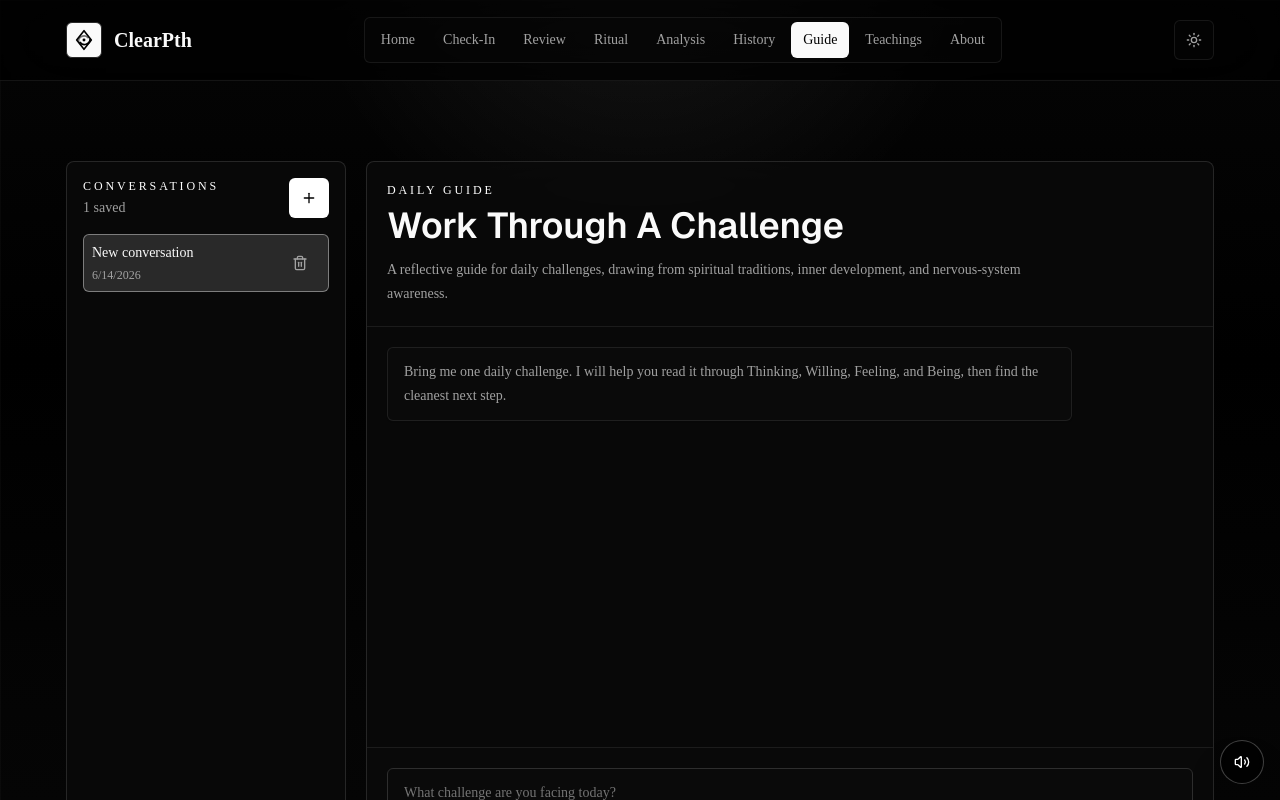
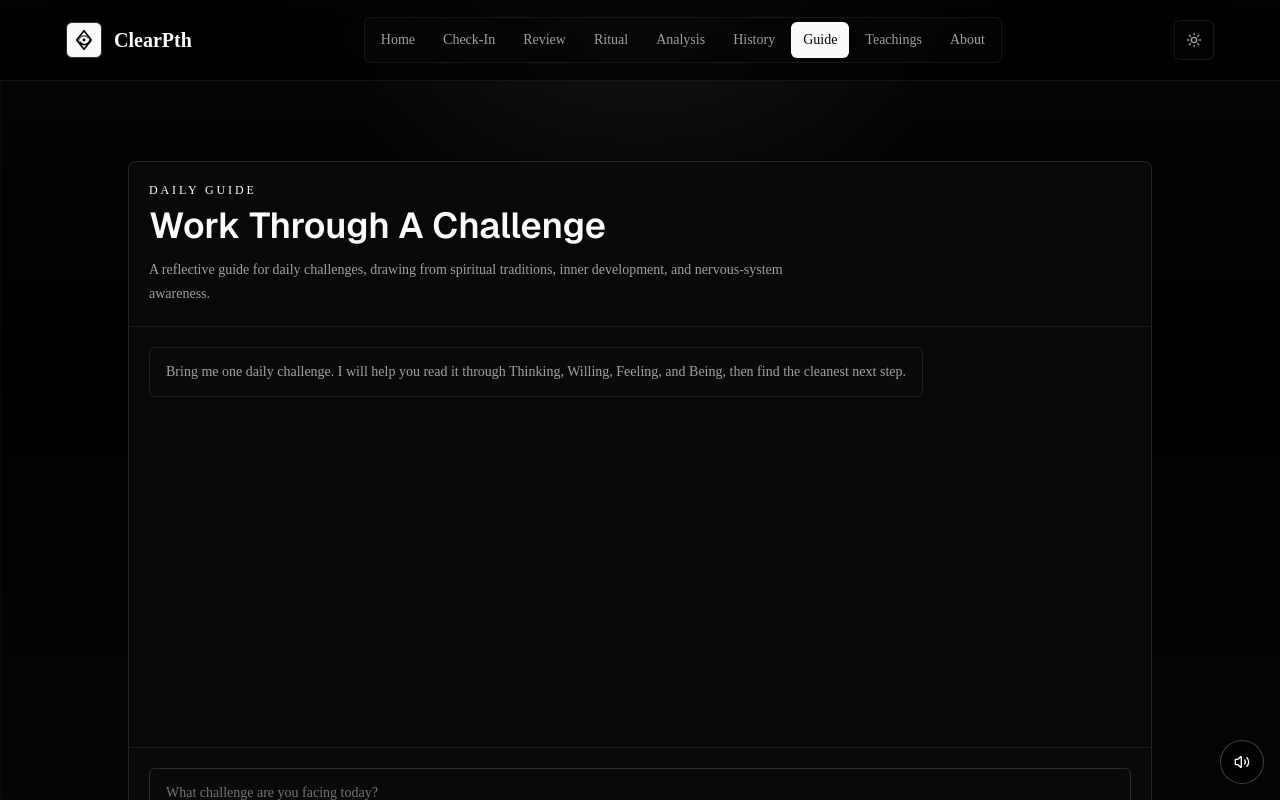
Before and after one commit to ewaters239811/awre, a Next.js app: page /guide in a window 1280 px wide. Shown: the top 800 px of the page. Built offline with nearby package versions, Linux system fonts and the light colour scheme.

Commit message:
Remove saved Guide conversations

```diff
--- a/components/guide-chat.tsx
+++ b/components/guide-chat.tsx
@@ -1,7 +1,7 @@
 "use client";
 
 import { FormEvent, useEffect, useRef, useState } from "react";
-import { Plus, Send, Trash2 } from "lucide-react";
+import { Send } from "lucide-react";
 import { Button } from "@/components/ui/button";
 import { Textarea } from "@/components/ui/textarea";
 import { getLatestCheckIn } from "@/lib/alignment";
@@ -10,9 +10,6 @@ import {
   createAssistantMessage,
   createConversation,
   createUserMessage,
-  deleteGuideConversation,
-  getGuideConversations,
-  saveGuideConversation,
 } from "@/lib/guide-storage";
 import type { CheckInResult, GuideConversation } from "@/lib/types";
 import { cn } from "@/lib/utils";
@@ -24,7 +21,6 @@ const fallbackSuggestedPrompts = [
 ];
 
 export function GuideChat() {
-  const [conversations, setConversations] = useState<GuideConversation[]>([]);
   const [activeConversation, setActiveConversation] =
     useState<GuideConversation | null>(null);
   const [input, setInput] = useState("");
@@ -37,14 +33,7 @@ export function GuideChat() {
 
   useEffect(() => {
     queueMicrotask(() => {
-      const saved = getGuideConversations();
-      const initial = saved[0] ?? createConversation();
-
-      if (saved.length === 0) {
-        saveGuideConversation(initial);
-      }
-
-      setConversations(saved.length > 0 ? saved : [initial]);
+      const initial = createConversation();
       setActiveConversation(initial);
       setSuggestedPrompts(getSuggestionsForConversation(initial));
       setLatestCheckIn(getLatestCheckIn());
@@ -55,46 +44,10 @@ export function GuideChat() {
     endRef.current?.scrollIntoView({ behavior: "smooth" });
   }, [activeConversation?.messages]);
 
-  const createNewConversation = () => {
-    const conversation = createConversation();
-    saveGuideConversation(conversation);
-    const next = [conversation, ...conversations];
-    setConversations(next);
-    setActiveConversation(conversation);
-    setSuggestedPrompts(fallbackSuggestedPrompts);
-    setInput("");
-  };
-
-  const removeConversation = (id: string) => {
-    const next = deleteGuideConversation(id);
-    const replacement = next[0] ?? createConversation();
-
-    if (next.length === 0) {
-      saveGuideConversation(replacement);
-    }
-
-    setConversations(next.length > 0 ? next : [replacement]);
-    setActiveConversation((current) =>
-      current?.id === id ? replacement : current,
-    );
-    setSuggestedPrompts(getSuggestionsForConversation(replacement));
-  };
-
   const persistConversation = (conversation: GuideConversation) => {
-    saveGuideConversation(conversation);
-    setActiveConversation(conversation);
-    setConversations((current) => {
-      const next = [
-        {
-          ...conversation,
-          title: getConversationTitle(conversation),
-          updatedAt: new Date().toISOString(),
-        },
-        ...current.filter((item) => item.id !== conversation.id),
-      ];
-      const saved = getGuideConversations();
-
-      return saved.length > 0 ? saved : next;
+    setActiveConversation({
+      ...conversation,
+      updatedAt: new Date().toISOString(),
     });
   };
 
@@ -170,66 +123,7 @@ export function GuideChat() {
   };
 
   return (
-    <section className="mx-auto mt-8 grid max-w-6xl gap-5 lg:grid-cols-[280px_1fr]">
-      <aside className="aura-glass rounded-lg p-4">
-        <div className="flex items-center justify-between gap-3">
-          <div>
-            <p className="text-xs uppercase tracking-[0.24em] text-primary">
-              Conversations
-            </p>
-            <p className="mt-1 text-sm text-muted-foreground">
-              {conversations.length} saved
-            </p>
-          </div>
-          <Button
-            type="button"
-            size="icon"
-            onClick={createNewConversation}
-            aria-label="New conversation"
-          >
-            <Plus className="h-4 w-4" />
-          </Button>
-        </div>
-
-        <div className="mt-4 grid gap-2">
-          {conversations.map((conversation) => (
-            <div
-              key={conversation.id}
-              className={cn(
-                "group flex items-center gap-2 rounded-md border border-border/70 bg-card/60 p-2 transition duration-200 hover:border-foreground/25 hover:bg-accent",
-                activeConversation?.id === conversation.id &&
-                  "border-foreground/40 bg-accent",
-              )}
-            >
-              <button
-                type="button"
-                onClick={() => {
-                  setActiveConversation(conversation);
-                  setSuggestedPrompts(getSuggestionsForConversation(conversation));
-                }}
-                className="min-w-0 flex-1 text-left"
-              >
-                <span className="block truncate text-sm font-medium">
-                  {conversation.title}
-                </span>
-                <span className="mt-1 block text-xs text-muted-foreground">
-                  {new Date(conversation.updatedAt).toLocaleDateString()}
-                </span>
-              </button>
-              <Button
-                type="button"
-                variant="ghost"
-                size="icon"
-                onClick={() => removeConversation(conversation.id)}
-                aria-label="Delete conversation"
-              >
-                <Trash2 className="h-4 w-4" />
-              </Button>
-            </div>
-          ))}
-        </div>
-      </aside>
-
+    <section className="mx-auto mt-8 max-w-5xl">
       <div className="aura-glass flex min-h-[680px] flex-col rounded-lg">
         <div className="border-b border-border/60 p-5">
           <p className="text-xs uppercase tracking-[0.24em] text-primary">
@@ -324,17 +218,6 @@ function normalizeSuggestions(suggestions?: string[]) {
   return clean.length === 3 ? clean : fallbackSuggestedPrompts;
 }
 
-function getConversationTitle(conversation: GuideConversation) {
-  const firstUserMessage = conversation.messages.find(
-    (message) => message.role === "user",
-  );
-
-  if (!firstUserMessage) return conversation.title;
-
-  const title = firstUserMessage.content.trim().replace(/\s+/g, " ");
-  return title.length > 42 ? `${title.slice(0, 42)}...` : title;
-}
-
 function getSuggestionsForConversation(conversation: GuideConversation) {
   const messages = conversation.messages;
   const lastMessage = messages[messages.length - 1];
```
